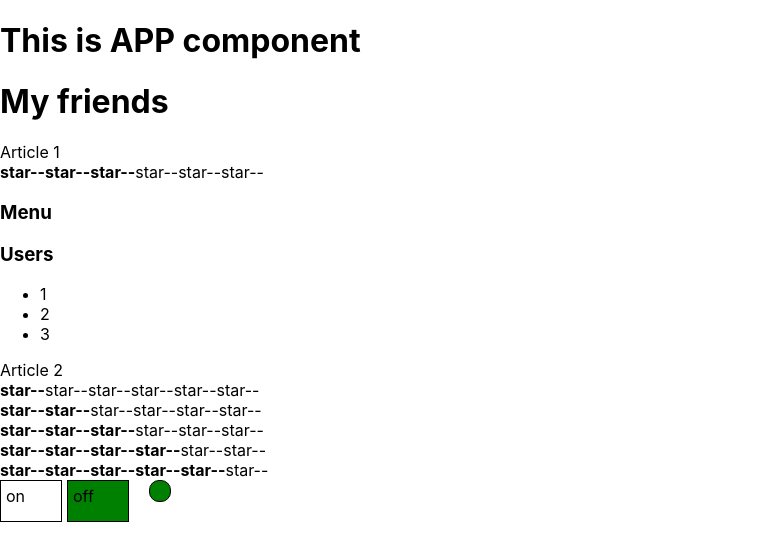
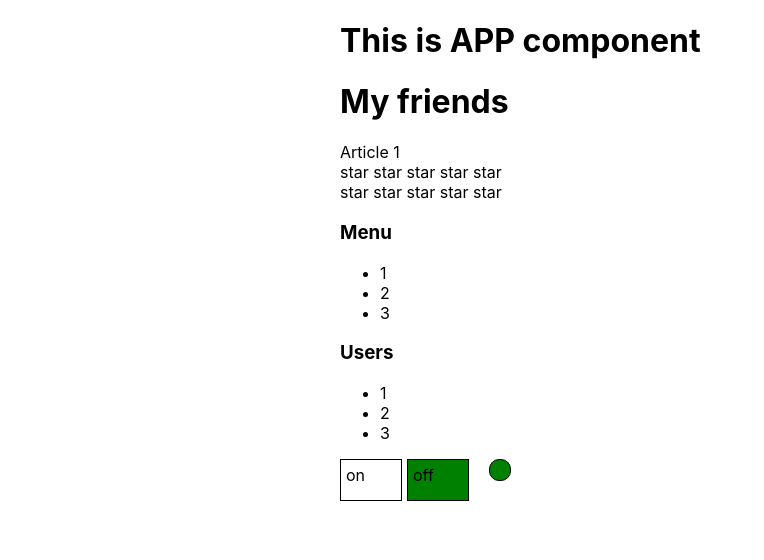
Before and after one commit to adisovaa/k-typescript, a React (Create React App) app: page / in a window 1280 px wide. Shown: the top 560 px of the page, without its empty margins (0-764 px from the left). Built offline with nearby package versions, Linux system fonts and the light colour scheme.

Commit message:
'08 callback1'

```diff
--- a/src/App.css
+++ b/src/App.css
@@ -0,0 +1,4 @@
+.App {
+    width: 600px;
+    margin: 0 auto;
+}
--- a/src/App.tsx
+++ b/src/App.tsx
@@ -1,26 +1,34 @@
-import React from 'react';
+import React, {useState} from 'react';
 import './App.css';
-import {Accordion} from "./components/Accordion";
-import {Rating} from "./components/Rating";
+import {Accordion} from "./components/Accordion/Accordion";
+import {Rating, RatingValueType} from "./components/Rating/Rating";
 import {OnOff} from "./components/OnOff/OnOff";
+import {UncontrolledAccordion} from "./components/UncontrolledAccordion/UncontrolledAccordion";
+import {UncontrolledRating} from "./components/UncontrolledRating/UncontrolledRating";
 
 function App() {
     console.log('app')
+
+    const [ratingValue, setRatingValue] = useState<RatingValueType>(0)
+
     return (
         <div className="App">
             <PageTitle title={'This is APP component'}/>
             <PageTitle title={'My friends'}/>
+
             Article 1
-            <Rating value={3}/>
-            <Accordion titleValue={'Menu'} collapsed={true}/>
+            <Rating value={ratingValue} onClick={setRatingValue}/>
+            <UncontrolledRating/>
+
+            <UncontrolledAccordion titleValue={'Menu'}/>
             <Accordion titleValue={'Users'} collapsed={false}/>
 
-            Article 2
-            <Rating value={1}/>
-            <Rating value={2}/>
-            <Rating value={3}/>
-            <Rating value={4}/>
-            <Rating value={5}/>
+            {/*Article 2*/}
+            {/*<UncontrolledRating value={1}/>*/}
+            {/*<UncontrolledRating value={2}/>*/}
+            {/*<UncontrolledRating value={3}/>*/}
+            {/*<UncontrolledRating value={4}/>*/}
+            {/*<UncontrolledRating value={5}/>*/}
 
             <OnOff/>
         </div>
--- a/src/components/Rating.tsx
+++ /dev/null
@@ -1,31 +0,0 @@
-import React from "react";
-
-type RatingPropsType = {
-    value: 0 | 1 | 2 | 3 | 4 | 5
-}
-
-export function Rating(props: RatingPropsType) {
-    console.log('Rating')
-    return (
-        <div>
-            <Star selected={props.value > 0}/>
-            <Star selected={props.value > 1}/>
-            <Star selected={props.value > 2}/>
-            <Star selected={props.value > 3}/>
-            <Star selected={props.value > 4}/>
-            <Star selected={props.value > 5}/>
-        </div>
-    )
-}
-
-type StarPropsType ={
-    selected: boolean
-}
-
-function Star(props: StarPropsType) {
-    if (props.selected) {
-        return <span><b>star--</b></span>
-    } else {
-        return <span>star--</span>
-    }
-}
--- /dev/null
+++ b/src/components/Rating/Rating.tsx
@@ -0,0 +1,31 @@
+import React from "react";
+
+export type RatingValueType = 0 | 1 | 2 | 3 | 4 | 5
+
+type RatingPropsType = {
+    value: RatingValueType
+    onClick: (value: RatingValueType ) => void
+}
+
+export function Rating(props: RatingPropsType) {
+    console.log('Rating')
+    return (
+        <div>
+            <Star selected={props.value > 0} onClick={props.onClick} value={1}/>
+            <Star selected={props.value > 1} onClick={props.onClick} value={2}/>
+            <Star selected={props.value > 2} onClick={props.onClick} value={3}/>
+            <Star selected={props.value > 3} onClick={props.onClick} value={4}/>
+            <Star selected={props.value > 4} onClick={props.onClick} value={5}/>
+        </div>
+    )
+}
+
+type StarPropsType = {
+    selected: boolean
+    value: RatingValueType
+    onClick: (value: RatingValueType) => void
+}
+
+function Star(props: StarPropsType) {
+    return <span onClick={() => {props.onClick(props.value)}}>{props.selected ? <b>star </b> : 'star '}</span>
+}
--- /dev/null
+++ b/src/components/UncontrolledAccordion/UncontrolledAccordion.tsx
@@ -0,0 +1,41 @@
+import React, {useState} from "react";
+
+type AccordionPropsType = {
+    titleValue: string
+}
+
+export function UncontrolledAccordion(props: AccordionPropsType) {
+    const [collapsed, setCollapsed] = useState(false)
+
+    console.log('UncontrolledAccordion')
+
+    const onClickHandle = () => setCollapsed(!collapsed)
+
+    return <div>
+        <AccordionTitle title={props.titleValue} onClickHandle={onClickHandle}/>
+        {!collapsed && <AccordionBody/>}
+    </div>
+}
+
+type AccordionTitlePropsType = {
+    title: string,
+    onClickHandle: () => void
+}
+
+export function AccordionTitle(props: AccordionTitlePropsType) {
+    console.log('AccordionTitle')
+    return <>
+        <h3 onClick={props.onClickHandle}>{props.title}</h3>
+    </>
+}
+
+export function AccordionBody() {
+    console.log('AccordionBody')
+    return <>
+        <ul>
+            <li>1</li>
+            <li>2</li>
+            <li>3</li>
+        </ul>
+    </>
+}
--- /dev/null
+++ b/src/components/UncontrolledRating/UncontrolledRating.tsx
@@ -0,0 +1,32 @@
+import React, {useState} from "react";
+
+
+export function UncontrolledRating(props: any) {
+    const [value, setValue] = useState(0)
+
+    console.log('UncontrolledRating')
+    return (
+        <div>
+            <Star selected={value > 0} setValue={setValue} value={1}/>
+            <Star selected={value > 1} setValue={setValue} value={2}/>
+            <Star selected={value > 2} setValue={setValue} value={3}/>
+            <Star selected={value > 3} setValue={setValue} value={4}/>
+            <Star selected={value > 4} setValue={setValue} value={5}/>
+        </div>
+    )
+}
+
+
+type StarPropsType = {
+    selected: boolean
+    value: 1 | 2 | 3 | 4 | 5
+    setValue: (value: 0 | 1 | 2 | 3 | 4 | 5) => void
+}
+
+function Star(props: StarPropsType) {
+    const onClickHandle = () => {
+        props.setValue(props.value)
+    }
+
+    return <span onClick={onClickHandle}>{props.selected ? <b>star </b> : 'star '}</span>
+}
```
Also changed, not shown: src/components/Accordion/Accordion.tsx (renamed from src/components/Accordion.tsx).
